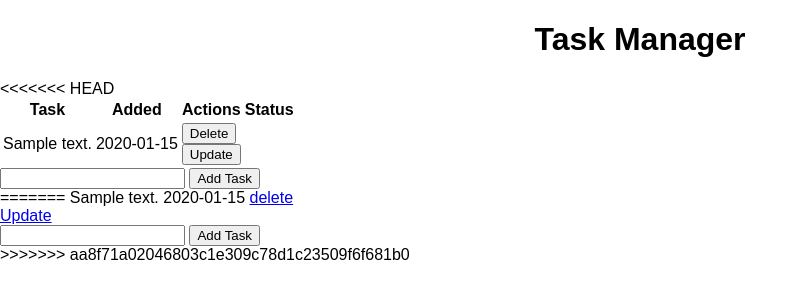
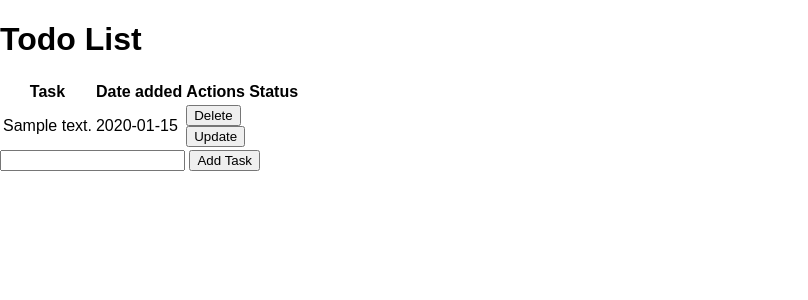
Before and after one commit to KelvinMatheka-1/devconnect-assignment, a Flask app: template templates/index.html in a window 1280 px wide. Shown: the top 300 px of the page, without its empty margins (0-808 px from the left). Run offline with Flask 3, Linux system fonts and the light colour scheme; the template is opened without the code that fills it: values that come from a table or form of the project are taken from there, others are empty; tables that the repository leaves empty hold one stand-in row (values such as "Sample post").

Commit message:
adding items

```diff
--- a/templates/index.html
+++ b/templates/index.html
@@ -1,17 +1,14 @@
 {% extends 'base.html' %} {% block head %} {% endblock %} {% block body %}
 <div class="content">
-  <h1 style="text-align: center">Task Manager</h1>
-  {% if tasks|length < 1 %}
-  <h4 style="text-align: center">There are no tasks. Create one below</h4>
-  {% else %}
+  <h1>Todo List</h1>
+
   <table>
     <tr>
       <th>Task</th>
-      <th>Added</th>
+      <th>Date added</th>
       <th>Actions</th>
       <th>Status</th>
     </tr>
-<<<<<<< HEAD
     {% for task in tasks %}
         <tr>
           <td>{{ task.content}}</td>
@@ -29,25 +26,5 @@
     <input type="submit" value="Add Task" />
 </form>
 
-=======
-    {% for task in tasks%}
-
-    <tr>
-      <td>{{ task.content }}</td>
-      <td>{{ task.date_created.date() }}</td>
-      <td>
-        <a href="/delete/{{task.id}}">delete</a>
-        <br />
-        <a href="/update/{{task.id}}">Update</a>
-      </td>
-    </tr>
-    {% endfor %}
-  </table>
-  {% endif %}
-  <form action="/" method="POST">
-    <input type="text" name="content" id="content" />
-    <input type="submit" value="Add Task" />
-  </form>
->>>>>>> aa8f71a02046803c1e309c78d1c23509f6f681b0
 </div>
 {% endblock %}
```
